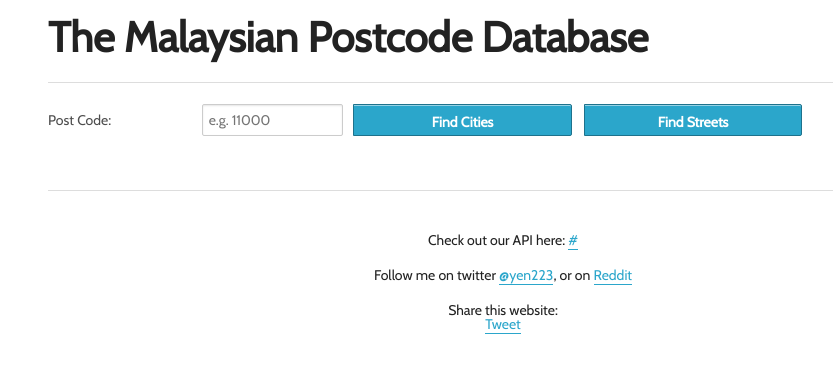
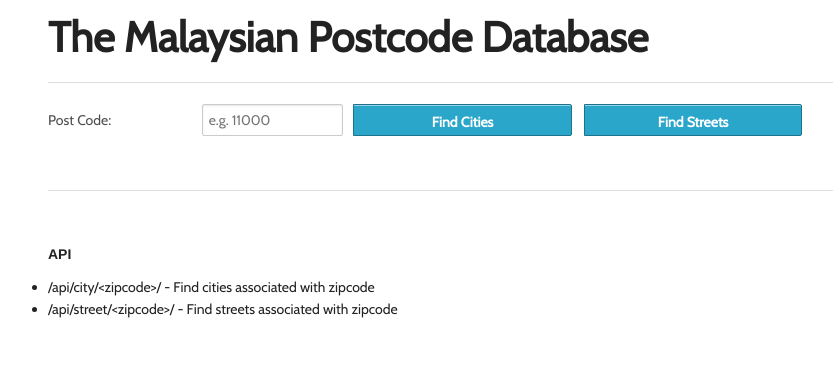
Before and after one commit to yen223/zipcode-malaysia, a Django app: page / in a window 1280 px wide. Shown: the top 373 px of the page, without its empty margins (137-970 px from the left). Run offline with Django 3.2, Linux system fonts and the light colour scheme; parts of the project's set-up code (start-up, migrations or seed data) failed here and were passed over; some libraries are stand-ins or nearby versions.

Commit message:
Modified UI slightly

```diff
--- a/zipcode/zipcode/static/stylesheets/app.css
+++ b/zipcode/zipcode/static/stylesheets/app.css
@@ -50,7 +50,7 @@ strong{
 }
 
 .footer{
-	text-align: center;
+	/*text-align: center;*/
 	margin-top: 1.5em;
 	margin-bottom: 1.5em;
 }
--- a/zipcode/zipcode/templates/zipcode/index.html
+++ b/zipcode/zipcode/templates/zipcode/index.html
@@ -24,19 +24,6 @@
   <link rel="stylesheet" href="{% static 'stylesheets/jquery.dynatable.css' %}">
 
   <script src="{% static 'javascripts/modernizr.foundation.js' %}"></script>
-  <!--Google Analytics-->
-  <script type="text/javascript">
-    var _gaq = _gaq || [];
-    _gaq.push(['_setAccount', 'UA-37192035-1']);
-    _gaq.push(['_trackPageview']);
-
-    (function() {
-      var ga = document.createElement('script'); ga.type = 'text/javascript'; ga.async = true;
-      ga.src = ('https:' == document.location.protocol ? 'https://ssl' : 'http://www') + '.google-analytics.com/ga.js';
-      var s = document.getElementsByTagName('script')[0]; s.parentNode.insertBefore(ga, s);
-    })();
-
-  </script>
 </head>
 <body>
 
@@ -109,16 +96,13 @@
   </div>
   <footer>
     <div class="footer row">
-        Check out our API here: <a href="{% url 'django.swagger.base.view' %}">{% url 'django.swagger.base.view' %}</a>
-    </div>
-    <div class="footer row">
-      Follow me on twitter <a href="https://twitter.com/yen223">@yen223</a>, or on <a href="http://www.reddit.com/user/yen223/">Reddit</a>
-    </div>
-    <div class="footer row">
-      Share this website:
-      <div class="fb-like" data-href="http://www.nocontextipsum.com" data-send="false" data-layout="button_count" data-width="450" data-show-faces="false" data-font="trebuchet ms"></div>
-      <a href="https://twitter.com/share" class="twitter-share-button" data-count="none">Tweet</a>
-      <div class="g-plusone"></div>
+        <div class="twelve columns">
+            <h6>API</h6>
+            <ul>
+                <li>/api/city/&lt;zipcode&gt;/ - Find cities associated with zipcode</li>
+                <li>/api/street/&lt;zipcode&gt;/ - Find streets associated with zipcode</li>
+            </ul>
+        </div>
     </div>
   </footer>
 
@@ -142,25 +126,6 @@
   </script> -->
 
   <!--Facebook-->
-  <div id="fb-root"></div>
-  <script>(function(d, s, id) {
-    var js, fjs = d.getElementsByTagName(s)[0];
-    if (d.getElementById(id)) return;
-    js = d.createElement(s); js.id = id;
-    js.src = "//connect.facebook.net/en_GB/all.js#xfbml=1&appId=341871525845472";
-    fjs.parentNode.insertBefore(js, fjs);
-  }(document, 'script', 'facebook-jssdk'));</script>
-  <!--Twitter-->
-  <script>!function(d,s,id){var js,fjs=d.getElementsByTagName(s)[0];if(!d.getElementById(id)){js=d.createElement(s);js.id=id;js.src="//platform.twitter.com/widgets.js";fjs.parentNode.insertBefore(js,fjs);}}(document,"script","twitter-wjs");</script>
-  <!-- Google +1 -->
-  <script type="text/javascript">
-    window.___gcfg = {lang: 'en-GB'};
 
-    (function() {
-      var po = document.createElement('script'); po.type = 'text/javascript'; po.async = true;
-      po.src = 'https://apis.google.com/js/plusone.js';
-      var s = document.getElementsByTagName('script')[0]; s.parentNode.insertBefore(po, s);
-    })();
-  </script>
 </body>
 </html>
```
